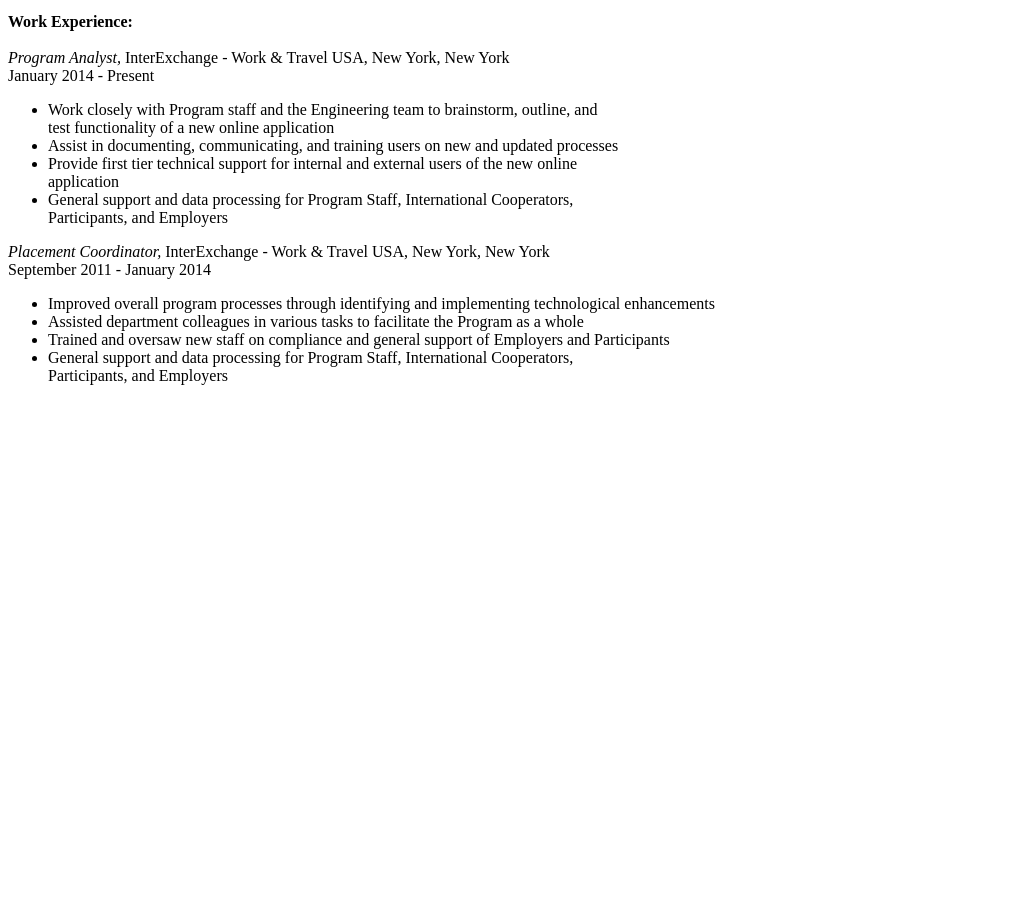
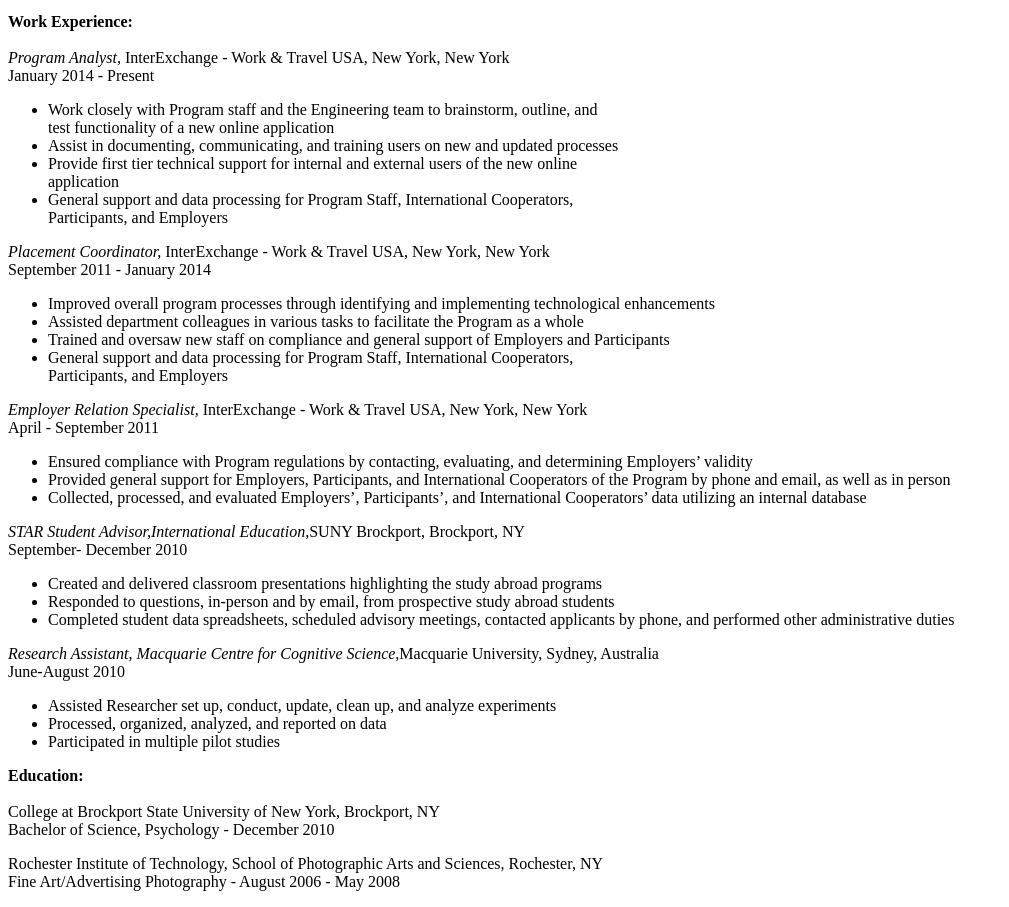
Before and after one commit to acohen/acohen.github.io, a plain HTML site: page index.html in a window 1280 px wide. Shown: the part 155-1062 px from the top of the page, without its empty margins (0-1009 px from the left). Before the commit the page ends 800 px from the top, so only its background shows below. Drawn offline with Linux system fonts and the light colour scheme.

Commit message:
Update index.html

```diff
--- a/index.html
+++ b/index.html
@@ -42,6 +42,54 @@
           <li>General support and data processing for Program Staff, International Cooperators,
             <br>Participants, and Employers</li>
         </ul>
-      </div
+      </div>
+      <div>
+        <p>
+          <i>Employer Relation Specialist,</i> InterExchange - Work & Travel USA, New York, New York
+          <br>April - September 2011
+        </p>
+        <ul>
+          <li>Ensured compliance with Program regulations by contacting, evaluating, and determining Employers’ validity</li>
+          <li>Provided general support for Employers, Participants, and International Cooperators of the Program by phone and email, as well as in person</li>
+          <li>Collected, processed, and evaluated Employers’, Participants’, and International Cooperators’ data utilizing an internal database</li>
+        </ul>
+      </div>
+      <div>
+        <p>
+          <i>STAR Student Advisor,International Education,</i>SUNY Brockport, Brockport, NY
+          <br>September- December 2010
+        </p>
+        <ul>
+          <li>Created and delivered classroom presentations highlighting the study abroad programs</li>
+          <li>Responded to questions, in-person and by email, from prospective study abroad students</li>
+          <li>Completed student data spreadsheets, scheduled advisory meetings, contacted applicants by phone, and performed other administrative duties</li>
+        </ul>
+      </div>
+      <div>
+        <p>
+          <i>Research Assistant, Macquarie Centre for Cognitive Science,</i>Macquarie University, Sydney, Australia
+          <br>June-August 2010
+        </p>
+        <ul>
+          <li>Assisted Researcher set up, conduct, update, clean up, and analyze experiments</li>
+          <li>Processed, organized, analyzed, and reported on data</li>
+          <li>Participated in multiple pilot studies</li>
+        </ul>
+      </div>
+      <div>
+        <p>
+          <b>Education:</b>
+          <br>
+          <br>
+          College at Brockport State University of New York, Brockport, NY
+          <br>Bachelor of Science, Psychology - December 2010
+        </p>
+      </div>
+      <div>
+        <p>
+          Rochester Institute of Technology, School of Photographic Arts and Sciences, Rochester, NY
+          <br>Fine Art/Advertising Photography - August 2006 - May 2008
+        </p>
+      </div>
     </body>
 </html>
```
